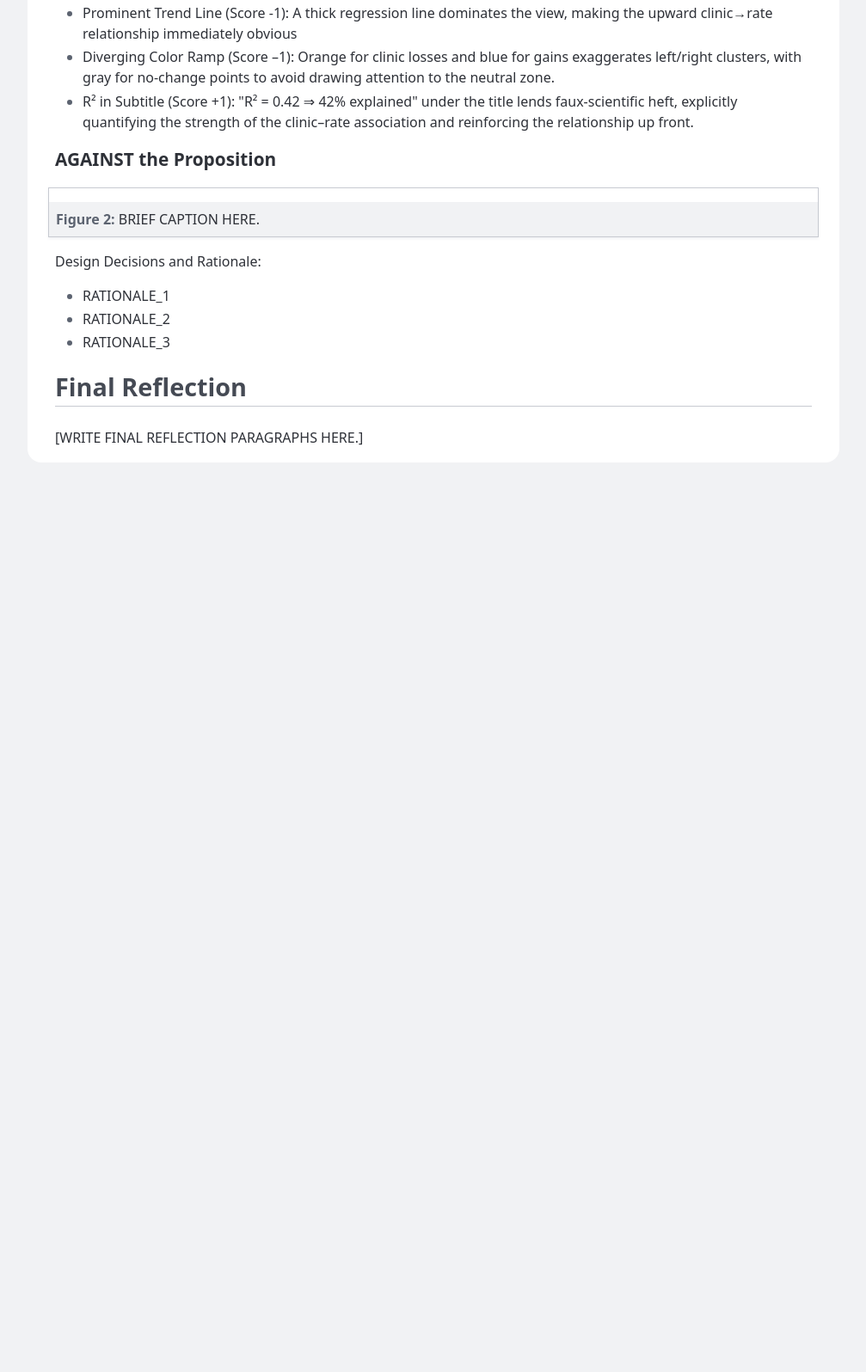
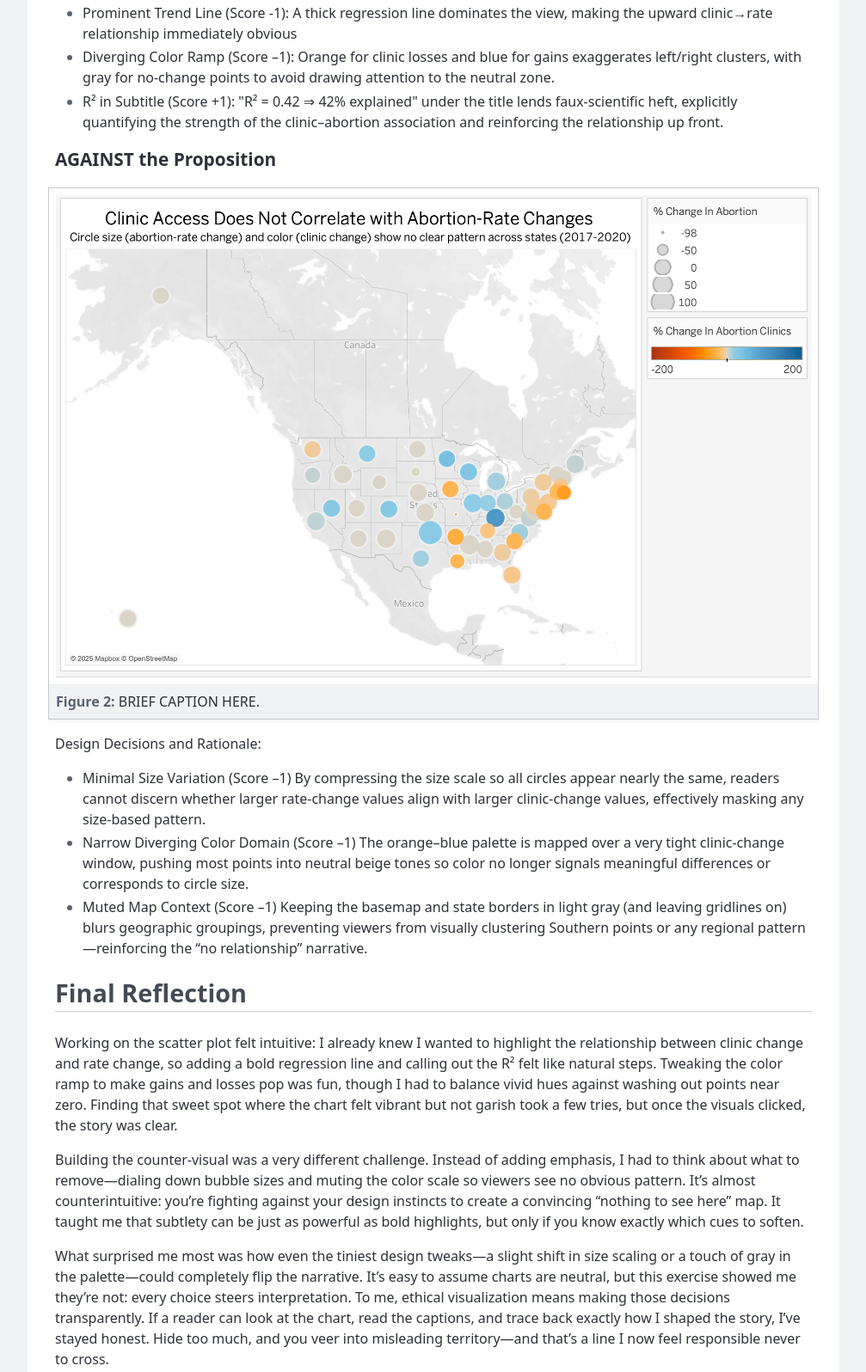
Before and after one commit to derekkuang/lab1-dsc106, a plain HTML site: page project2_dsc106/index.html in a window 1280 px wide. Shown: the part 1197-2793 px from the top of the page at 86% size, without its empty margins (136-1143 px from the left). Before the commit the page ends 1743 px from the top, so only its background shows below. Drawn offline with Linux system fonts and the light colour scheme.

Commit message:
finished lab2 unchecked

```diff
--- a/project2_dsc106/index.html
+++ b/project2_dsc106/index.html
@@ -180,7 +180,7 @@
           <li>Diverging Color Ramp (Score –1): Orange for clinic losses and blue for gains exaggerates left/right clusters, with gray for no-change points to avoid drawing attention to the neutral zone.
 
           </li>
-          <li>R² in Subtitle (Score +1): "R² = 0.42 ⇒ 42% explained" under the title lends faux-scientific heft, explicitly quantifying the strength of the clinic–rate association and reinforcing the relationship up front.</li>
+          <li>R² in Subtitle (Score +1): "R² = 0.42 ⇒ 42% explained" under the title lends faux-scientific heft, explicitly quantifying the strength of the clinic–abortion association and reinforcing the relationship up front.</li>
         </ul>
       </section>
 
@@ -188,23 +188,30 @@
         <h3>AGAINST the Proposition</h3>
 
         <figure>
-          <img src="IMAGE_FILENAME" alt="">
+          <img src="against_visualization.png" alt="">
           <figcaption>BRIEF CAPTION HERE.</figcaption>
         </figure>
 
         <p>Design Decisions and Rationale:</p>
 
         <ul>
-          <li>RATIONALE_1</li>
-          <li>RATIONALE_2</li>
-          <li>RATIONALE_3</li>
+          <li>Minimal Size Variation (Score –1)
+            By compressing the size scale so all circles appear nearly the same, readers cannot discern whether larger rate‐change values align with larger clinic‐change values, effectively masking any size‐based pattern.</li>
+          <li>Narrow Diverging Color Domain (Score –1)
+            The orange–blue palette is mapped over a very tight clinic‐change window, pushing most points into neutral beige tones so color no longer signals meaningful differences or corresponds to circle size.</li>
+          <li>Muted Map Context (Score –1)
+            Keeping the basemap and state borders in light gray (and leaving gridlines on) blurs geographic groupings, preventing viewers from visually clustering Southern points or any regional pattern—reinforcing the “no relationship” narrative.</li>
         </ul>
       </section>
 
       <section>
         <h2>Final Reflection</h2>
 
-        <p>[WRITE FINAL REFLECTION PARAGRAPHS HERE.]</p>
+        <p>Working on the scatter plot felt intuitive: I already knew I wanted to highlight the relationship between clinic change and rate change, so adding a bold regression line and calling out the R² felt like natural steps. Tweaking the color ramp to make gains and losses pop was fun, though I had to balance vivid hues against washing out points near zero. Finding that sweet spot where the chart felt vibrant but not garish took a few tries, but once the visuals clicked, the story was clear.</p>
+
+        <p>Building the counter‐visual was a very different challenge. Instead of adding emphasis, I had to think about what to remove—dialing down bubble sizes and muting the color scale so viewers see no obvious pattern. It’s almost counterintuitive: you’re fighting against your design instincts to create a convincing “nothing to see here” map. It taught me that subtlety can be just as powerful as bold highlights, but only if you know exactly which cues to soften.</p>
+
+        <p>What surprised me most was how even the tiniest design tweaks—a slight shift in size scaling or a touch of gray in the palette—could completely flip the narrative. It’s easy to assume charts are neutral, but this exercise showed me they’re not: every choice steers interpretation. To me, ethical visualization means making those decisions transparently. If a reader can look at the chart, read the captions, and trace back exactly how I shaped the story, I’ve stayed honest. Hide too much, and you veer into misleading territory—and that’s a line I now feel responsible never to cross.</p>
       </section>
     </main>
 
```
Also changed, not shown: project2_dsc106/against_visualization.png (added).
